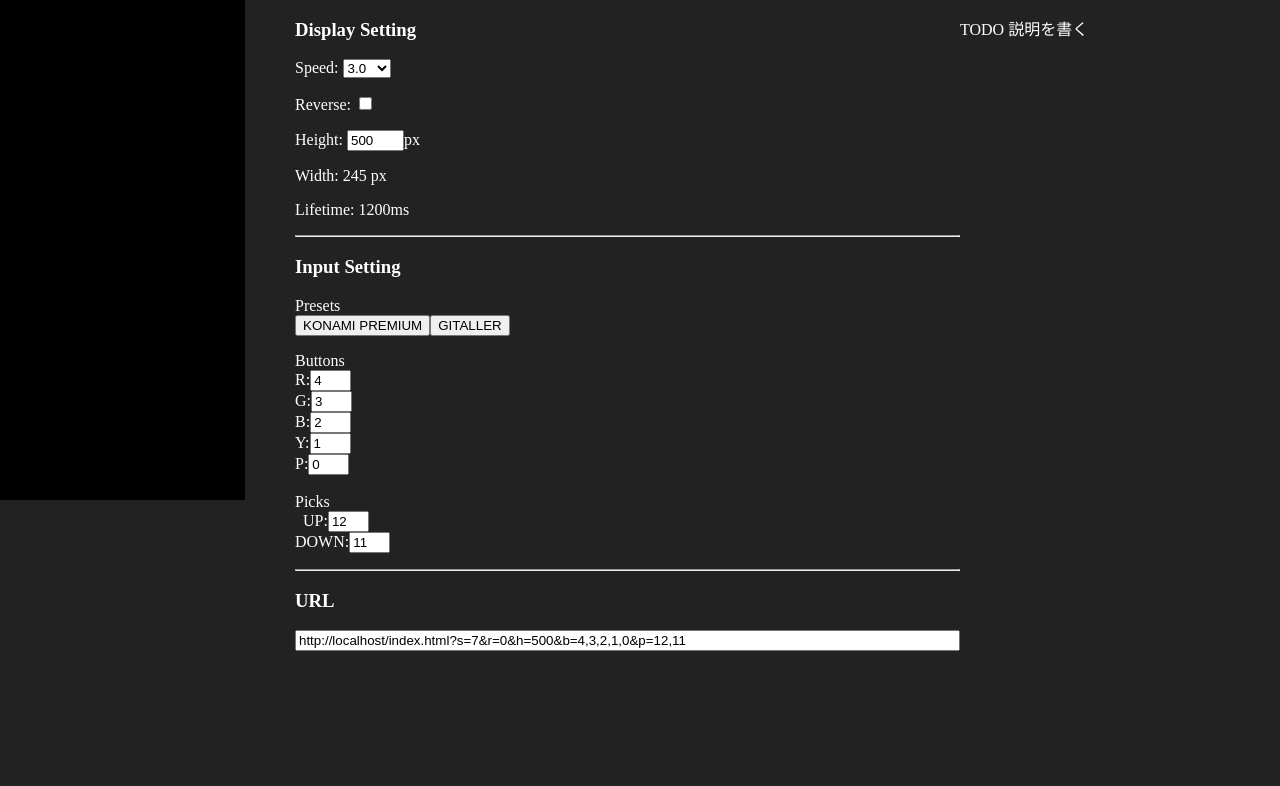
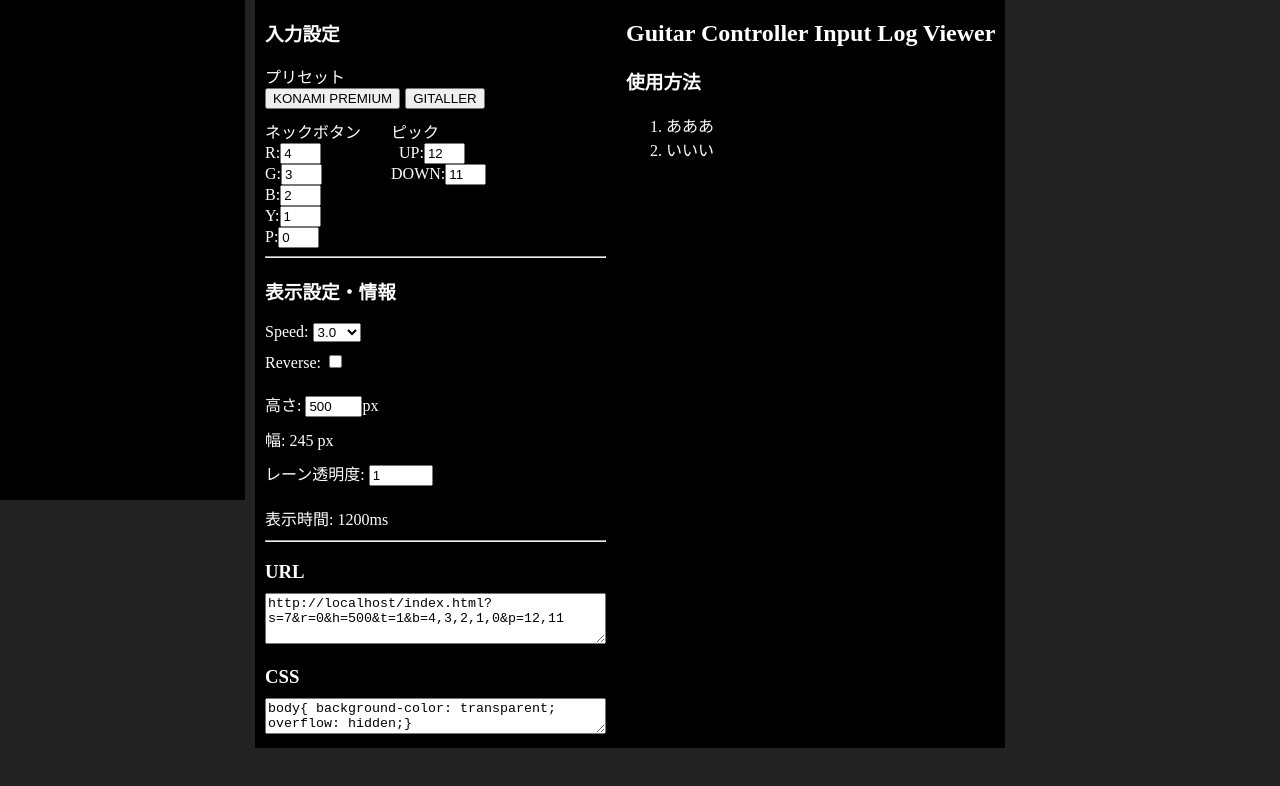
Before and after one commit to urlpsk/guitar_controller_log_viewer, a plain HTML site: page index.html in a window 1280 px wide. Drawn offline with Linux system fonts and the light colour scheme.

Commit message:
[add] レーン透明度の設定追加など

```diff
--- a/index.html
+++ b/index.html
@@ -9,7 +9,7 @@
 </head>
 <body>
 <div id="app">
-    <ul class="log" v-bind:style="{height: laneHeight + 'px'}">
+    <ul class="log" v-bind:style="{height: laneHeight + 'px', 'background-color': laneBackgroundColor, }">
         <li v-for="item in frameItems" v-bind:class="{down: item[6], up: item[7]}">
             <div class="lane" v-bind:style="{height: frameHeight + 'px'}"
                  v-bind:class="{red: item[0], open: item[5], pick: item[6]||item[7], down: item[6], up:item[7]}"></div>
@@ -24,7 +24,38 @@
         </li>
     </ul>
     <div class="form">
-        <h3>Display Setting</h3>
+        <h3>
+            入力設定
+        </h3>
+        <p>
+            プリセット<br>
+            <button type="button" v-on:click="inputPreset([4,3,2,1,0,12,11])">KONAMI PREMIUM</button>
+            <button type="button" v-on:click="inputPreset([0,1,2,3,4,6,5])">GITALLER</button>
+        </p>
+        <div class="input-buttons">
+            <p>
+                ネックボタン<br>
+                <label for="red">R:<input type="text" size="2" id="red" v-model="buttonRed"
+                                          @change="displayUrl"></label><br>
+                <label for="green">G:<input type="text" size="2" id="green" v-model="buttonGreen"
+                                            @change="displayUrl"></label><br>
+                <label for="blue">B:<input type="text" size="2" id="blue" v-model="buttonBlue"
+                                           @change="displayUrl"></label><br>
+                <label for="yellow">Y:<input type="text" size="2" id="yellow" v-model="buttonYellow"
+                                             @change="displayUrl"></label><br>
+                <label for="purple">P:<input type="text" size="2" id="purple" v-model="buttonPurple"
+                                             @change="displayUrl"></label>
+            </p>
+            <p>
+                ピック<br>
+                <label for="up_pick">&nbsp;&nbsp;UP:<input type="text" size="2" id="up_pick" v-model="pickUp"
+                                                           @change="displayUrl"></label><br>
+                <label for="down_pick">DOWN:<input type="text" size="2" id="down_pick" v-model="pickDown"
+                                                   @change="displayUrl"></label>
+            </p>
+        </div>
+        <hr>
+        <h3>表示設定・情報</h3>
         <p>
             <label for="speed">Speed: <select name="speed" id="speed" v-model="frameHeight" @change="itemReset">
                 <option value="2.25">0.5</option>
@@ -50,53 +81,41 @@
                 <option value="41">20.0</option>
             </select></label>
         </p>
-        <p>
+        <p class="mb20">
             <label for="reverse">Reverse: <input type="checkbox" name="reverse" id="reverse" v-model="reverse"
                                                  @change="itemReset"></label>
         </p>
         <p>
-            <label for="height">Height: <input type="text" size="4" id="height" v-model="laneHeight"
-                                               @change="itemReset">px</label>
+            <label for="height">高さ: <input type="text" size="4" id="height" v-model="laneHeight"
+                                           @change="itemReset">px</label>
         </p>
         <p>
-            Width: {{ laneWidth }} px
+            幅: {{ laneWidth }} px
         </p>
-        <p>Lifetime: {{ lifetime }}ms</p>
+        <p class="mb20">レーン透明度:
+            <input type="number" v-model="transparent" name="transparent" id="transparent" min="0" max="100" size="4"
+                   @change="displayUrl">
+        </p>
+        <p>表示時間: {{ lifetime }}ms</p>
         <hr>
-        <h3>
-            Input Setting
-        </h3>
+        <h3 class="mb0">URL</h3>
         <p>
-            Presets<br>
-            <button type="button" v-on:click="inputPreset([4,3,2,1,0,12,11])">KONAMI PREMIUM</button>
-            <button type="button" v-on:click="inputPreset([0,1,2,3,4,6,5])">GITALLER</button>
+            <textarea cols="40" rows="3" readonly v-model="url" onfocus="this.select();"></textarea>
         </p>
+        <h3 class="mb0">CSS</h3>
         <p>
-            Buttons<br>
-            <label for="red">R:<input type="text" size="2" id="red" v-model="buttonRed"
-                                      @change="displayUrl"></label><br>
-            <label for="green">G:<input type="text" size="2" id="green" v-model="buttonGreen"
-                                        @change="displayUrl"></label><br>
-            <label for="blue">B:<input type="text" size="2" id="blue" v-model="buttonBlue" @change="displayUrl"></label><br>
-            <label for="yellow">Y:<input type="text" size="2" id="yellow" v-model="buttonYellow"
-                                         @change="displayUrl"></label><br>
-            <label for="purple">P:<input type="text" size="2" id="purple" v-model="buttonPurple"
-                                         @change="displayUrl"></label><br>
-            <br>
-            Picks<br>
-            <label for="up_pick">&nbsp;&nbsp;UP:<input type="text" size="2" id="up_pick" v-model="pickUp"
-                                                       @change="displayUrl"></label><br>
-            <label for="down_pick">DOWN:<input type="text" size="2" id="down_pick" v-model="pickDown"
-                                               @change="displayUrl"></label>
-        </p>
-        <hr>
-        <h3>URL</h3>
-        <p>
-            <input type="text" size="80" readonly v-model="url" onfocus="this.select();">
+            <textarea cols="40" rows="2" readonly v-model="css" onfocus="this.select();"></textarea>
         </p>
     </div>
     <div class="instruction">
-        <p>TODO 説明を書く</p>
+        <h2>Guitar Controller Input Log Viewer</h2>
+        <h3>使用方法</h3>
+        <p>
+        </p>
+        <ol>
+            <li>あああ</li>
+            <li>いいい</li>
+        </ol>
     </div>
 </div>
 </body>
--- a/js/app.js
+++ b/js/app.js
@@ -14,6 +14,7 @@ const vm = Vue.createApp({
             frameHeight: 7,
             laneHeight: 500,
             reverse: false,
+            transparent: 1,
             url: '',
         }
     },
@@ -86,7 +87,6 @@ const vm = Vue.createApp({
             */
             vm.frameItems = Array.from(Array(vm.frameNumber), () => [0, 0, 0, 0, 0, 0, 0, 0]);
             this.displayUrl();
-
         },
         inputPreset: function (presets) {
             [vm.buttonRed, vm.buttonGreen, vm.buttonBlue, vm.buttonYellow, vm.buttonPurple, vm.pickUp, vm.pickDown] = presets;
@@ -106,6 +106,9 @@ const vm = Vue.createApp({
                     case 'h':
                         vm.laneHeight = v;
                         break;
+                    case 't' :
+                        vm.transparent = v;
+                        break;
                     case 'b':
                         [vm.buttonRed, vm.buttonGreen, vm.buttonBlue, vm.buttonYellow, vm.buttonPurple] = v.split(',');
                         break;
@@ -120,6 +123,7 @@ const vm = Vue.createApp({
                 's=' + vm.frameHeight,
                 'r=' + (vm.reverse ? 1 : 0),
                 'h=' + vm.laneHeight,
+                't=' + vm.transparent,
                 'b=' + [vm.buttonRed, vm.buttonGreen, vm.buttonBlue, vm.buttonYellow, vm.buttonPurple].join(','),
                 'p=' + [vm.pickUp, vm.pickDown].join(','),
             ];
@@ -159,6 +163,12 @@ const vm = Vue.createApp({
         lifetime: function () {
             return Math.round(1000.0 / 60 * this.frameNumber);
         },
+        laneBackgroundColor: function () {
+            return 'rgba(0,0,0,' + (100 - this.transparent) * 0.01 + ')';
+        },
+        css: function () {
+            return 'body{ background-color: transparent; overflow: hidden;}';
+        },
     },
 }).mount('#app');
 
--- a/scss/style.scss
+++ b/scss/style.scss
@@ -3,7 +3,7 @@ $green: #6ADE72;
 $blue: #7CC2EF;
 $yellow: #FCFA90;
 $purple: #EF8EE7;
-$open: #784CB0;
+$open: #8c71ad;
 
 $note-width: 35px;
 $note-height: 6px;
@@ -16,7 +16,6 @@ body {
   background-color: #222;
   color: white;
   font-family: "BIZ UDゴシック", ui-monospace;
-  overflow: hidden;
 }
 
 #app {
@@ -141,5 +140,34 @@ body {
 }
 
 .form {
-  margin-left: 50px;
+  margin-left: 10px;
 }
+
+.form, .instruction {
+  background-color: #000000;
+  padding: 0 10px;
+
+  p {
+    margin: 10px 0;
+  }
+
+  button {
+    margin-right: 5px;
+  }
+
+  .input-buttons {
+    display: flex;
+
+    p {
+      margin: 0 30px 0 0;
+    }
+  }
+}
+
+.mb0 {
+  margin-bottom: 0 !important;
+}
+
+.mb20 {
+  margin-bottom: 20px !important;
+}
```
Also changed, not shown: css/style.css, 1 other file.
